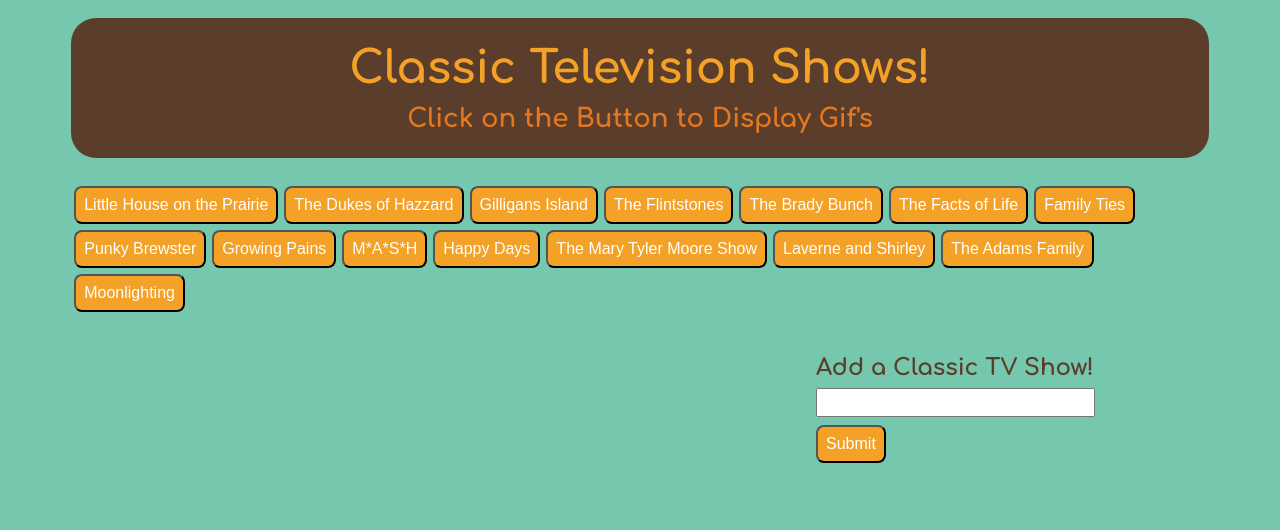
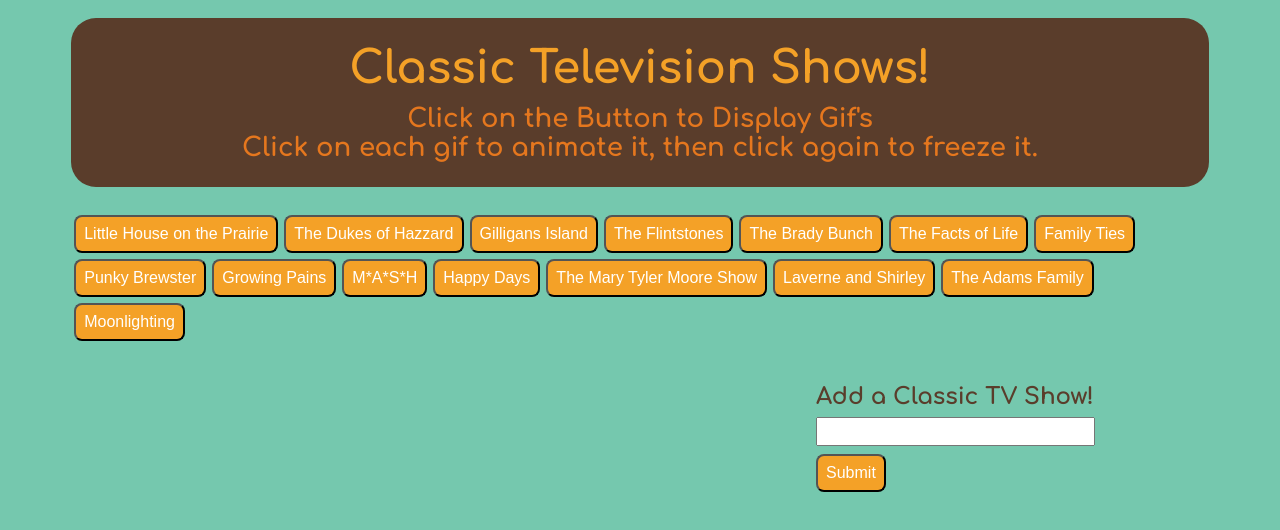
Before and after one commit to jennifer0101/GifTastic, a plain HTML site: page index.html in a window 1280 px wide. Drawn offline with nearby package versions, Linux system fonts and the light colour scheme.

Commit message:
added further instructions

```diff
--- a/index.html
+++ b/index.html
@@ -11,7 +11,7 @@
 
 <body>
     <div class="container">
-        <div id="title">Classic Television Shows!<div id="directions">Click on the Button to Display Gif's</div></div>
+        <div id="title">Classic Television Shows!<div id="directions">Click on the Button to Display Gif's<br>Click on each gif to animate it, then click again to freeze it.</div></div>
 
         <div class="button-clicks"></div>
 
```
Also changed, not shown: 2 other files.
